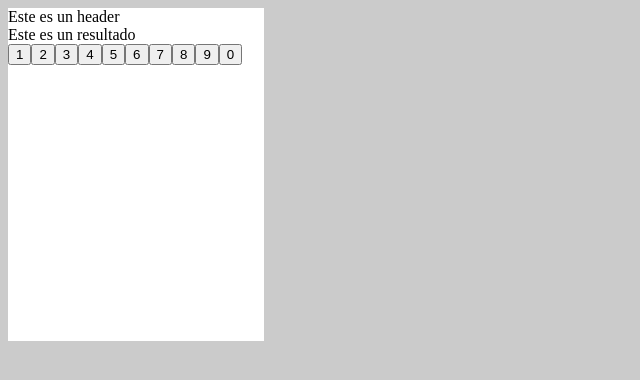
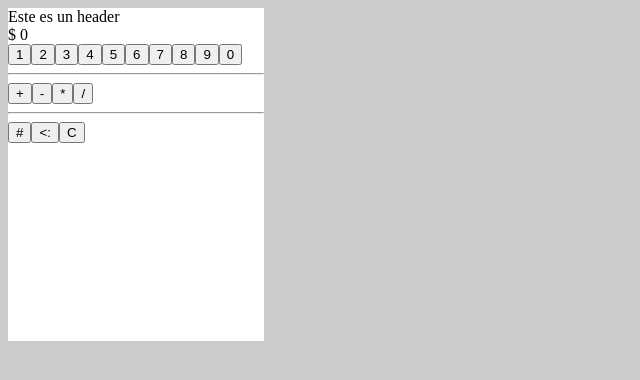
Before and after one commit to NunezGabriel/CalculatorJS, a React (Create React App) app in the folder expensable-calculator/: page / in a window 1280 px wide. Shown: the top 380 px of the page, without its empty margins (0-640 px from the left). Built offline with nearby package versions, Linux system fonts and the light colour scheme.

Commit message:
Add: operators ft oliver

```diff
--- a/expensable-calculator/src/App.js
+++ b/expensable-calculator/src/App.js
@@ -9,22 +9,98 @@ function App() {
   const [prevNumber, setPrevNumber] = useState(null);
   const [operant, setOperant] = useState(null);
   const [currentNumber, setCurrentNumber] = useState("0")
+  const [flag, setFlag] = useState(false);
 
+
+  function handleClick(event) {
+      if (!flag) {
+        const x = currentNumber === "0"? event.target.value : (currentNumber + event.target.value)
+        setCurrentNumber(x)
+      }
+      else {
+        setCurrentNumber(event.target.value)
+        setFlag(false)
+      }
+  }
+
+  function handleOperator(event){
+    setOperant(event.target.value)
+    setPrevNumber(currentNumber)
+    setCurrentNumber("")
+  }
+  function handleDelete(){
+    if (typeof currentNumber === "string"){
+      setCurrentNumber(currentNumber.slice(0, -1))
+    }
+
+
+  }
+
+ function handleClear(){
+  setCurrentNumber("")
+  setOperant(null)
+  setPrevNumber(null)
+  setFlag(false)
+ }
+
+
+
+  function handleEqual(event) {
+    let result = 0
+
+      switch(operant){
+        case "+" :
+          result = +prevNumber + +(currentNumber || prevNumber)
+          setCurrentNumber(result)
+          break;
+        case "-" :
+            result = +prevNumber - +(currentNumber || prevNumber)
+            setCurrentNumber(result)
+        break;
+
+        case "*" :
+            result = +prevNumber * +(currentNumber || prevNumber)
+            setCurrentNumber(result)
+        break;
+
+        case "/" :
+            result = +prevNumber / +(currentNumber || prevNumber)
+            setCurrentNumber(result)
+        break;
+
+      }
+      setOperant(null)
+      setPrevNumber(null)
+      setFlag(true)
+  }
+  function renderEnter(operant){
+    return operant? "=" : "#"
+  }
   return (
     <div>
       <Calculator>
         <Header>Este es un header</Header>
-        <Result>Este es un resultado</Result>
-        <Button type="submit" value={1} onClick={()=>{console.log("1")}}/>
-        <Button type="submit" value={2} onClick={()=>{console.log("2")}}/>
-        <Button type="submit" value={3} onClick={()=>{console.log("3")}}/>
-        <Button type="submit" value={4} onClick={()=>{console.log("4")}}/>
-        <Button type="submit" value={5} onClick={()=>{console.log("5")}}/>
-        <Button type="submit" value={6} onClick={()=>{console.log("6")}}/>
-        <Button type="submit" value={7} onClick={()=>{console.log("7")}}/>
-        <Button type="submit" value={8} onClick={()=>{console.log("8")}}/>
-        <Button type="submit" value={9} onClick={()=>{console.log("9")}}/>
-        <Button type="submit" value={0} onClick={()=>{console.log("0")}}/>
+        <Result>$ {prevNumber} {operant} {currentNumber}</Result>
+
+        <Button type="submit" value={1} onClick={(e)=>{handleClick(e)}}/>
+        <Button type="submit" value={2} onClick={(e)=>{handleClick(e)}}/>
+        <Button type="submit" value={3} onClick={(e)=>{handleClick(e)}}/>
+        <Button type="submit" value={4} onClick={(e)=>{handleClick(e)}}/>
+        <Button type="submit" value={5} onClick={(e)=>{handleClick(e)}}/>
+        <Button type="submit" value={6} onClick={(e)=>{handleClick(e)}}/>
+        <Button type="submit" value={7} onClick={(e)=>{handleClick(e)}}/>
+        <Button type="submit" value={8} onClick={(e)=>{handleClick(e)}}/>
+        <Button type="submit" value={9} onClick={(e)=>{handleClick(e)}}/>
+        <Button type="submit" value={0} onClick={(e)=>{handleClick(e)}}/>
+        <hr/>
+        <Button type="submit" value={"+"} onClick={(e)=>{handleOperator(e)}}/>
+        <Button type="submit" value={"-"} onClick={(e)=>{handleOperator(e)}}/>
+        <Button type="submit" value={"*"} onClick={(e)=>{handleOperator(e)}}/>
+        <Button type="submit" value={"/"} onClick={(e)=>{handleOperator(e)}}/>
+        <hr/>
+        <Button type="submit" value={renderEnter(operant)} onClick={(e)=>{handleEqual(e)}}/>
+        <Button type="submit" value={"<:"} onClick={(e)=>{handleDelete(e)}}/>
+        <Button type="submit" value={"C"} onClick={(e)=>{handleClear(e)}}/>
       </Calculator>
     </div>
   );
```
